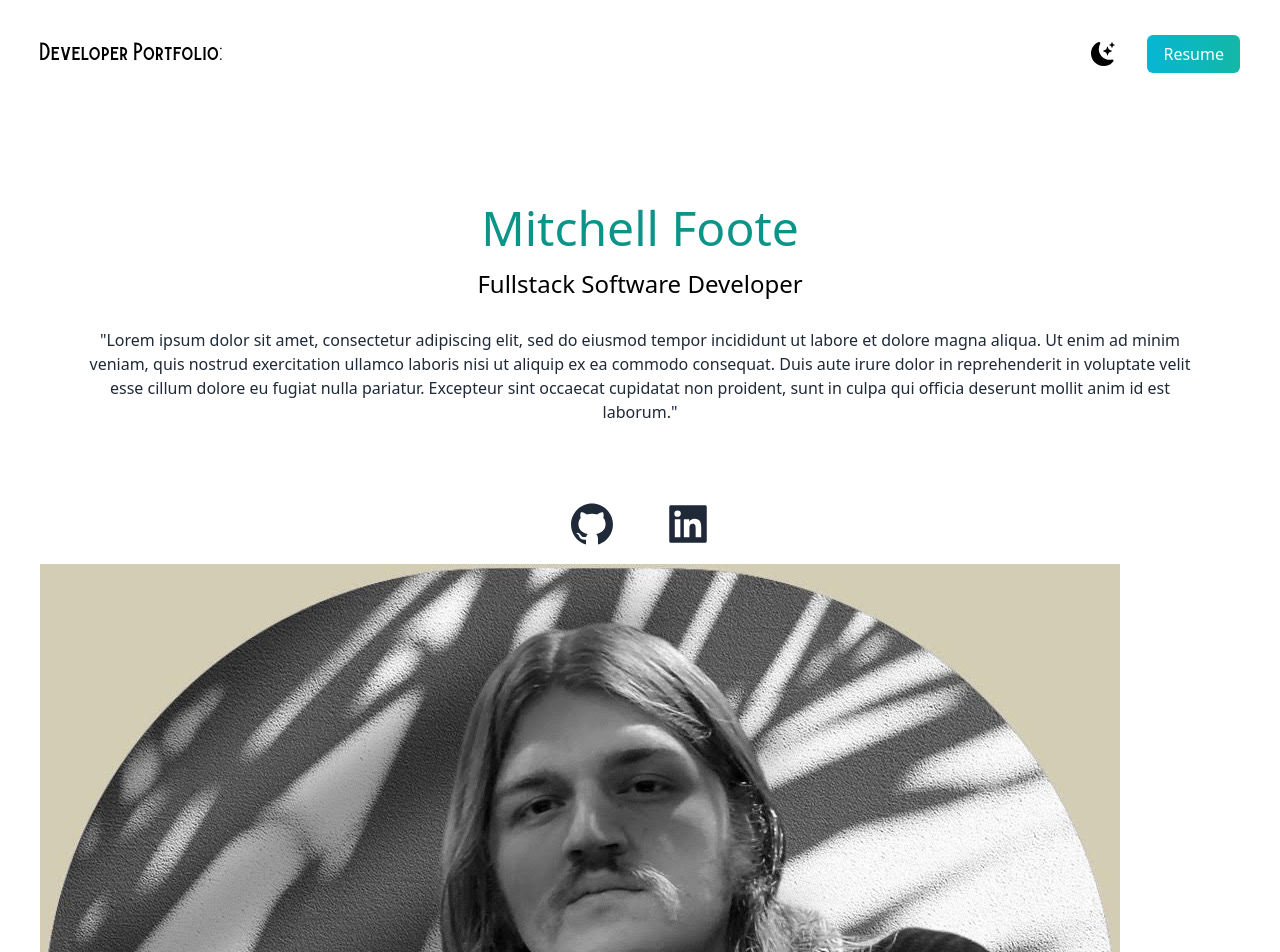
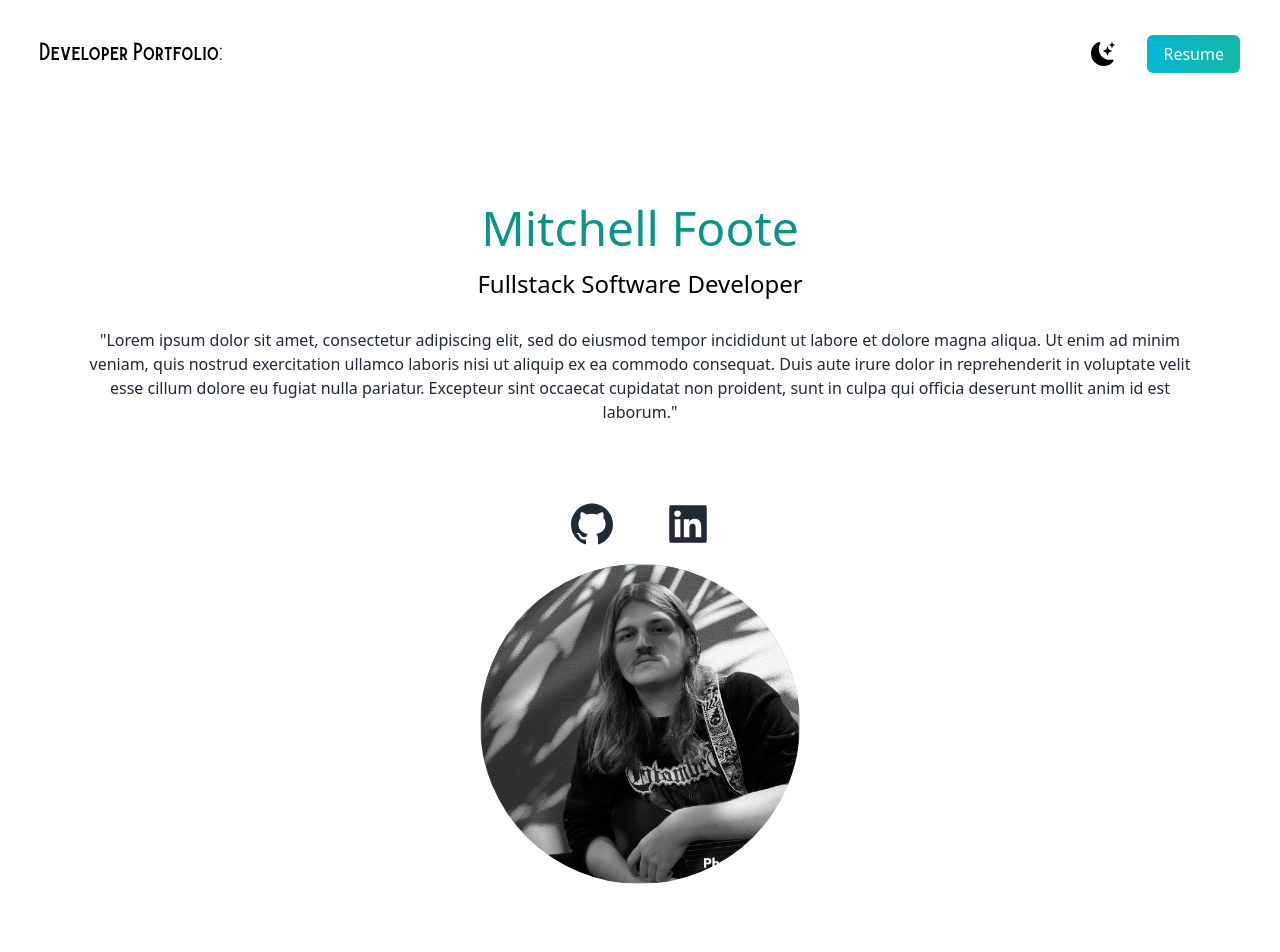
Before and after one commit to mcfoote/react-professional-portfolio, a Next.js app: page / in a window 1280 px wide. Shown: the top 952 px of the page. After the commit the page ends 884 px from the top, so only its background shows below. Built offline with nearby package versions, Linux system fonts and the light colour scheme.

Commit message:
work on pictures

```diff
--- a/pages/index.js
+++ b/pages/index.js
@@ -45,8 +45,8 @@ export default function Home() {
             <AiFillGithub />
             <AiFillLinkedin />
           </div>
-          <div className="">
-            <Image src={circlePortrait}/>
+          <div className="relative mx-auto bg-gradient-to-b from-teal-600 rounded-full w-80 h-80 overflow-hidden">
+            <Image src={circlePortrait} layout="fill" objectFit="cover"/>
           </div>
         </section>
       </main>
```
